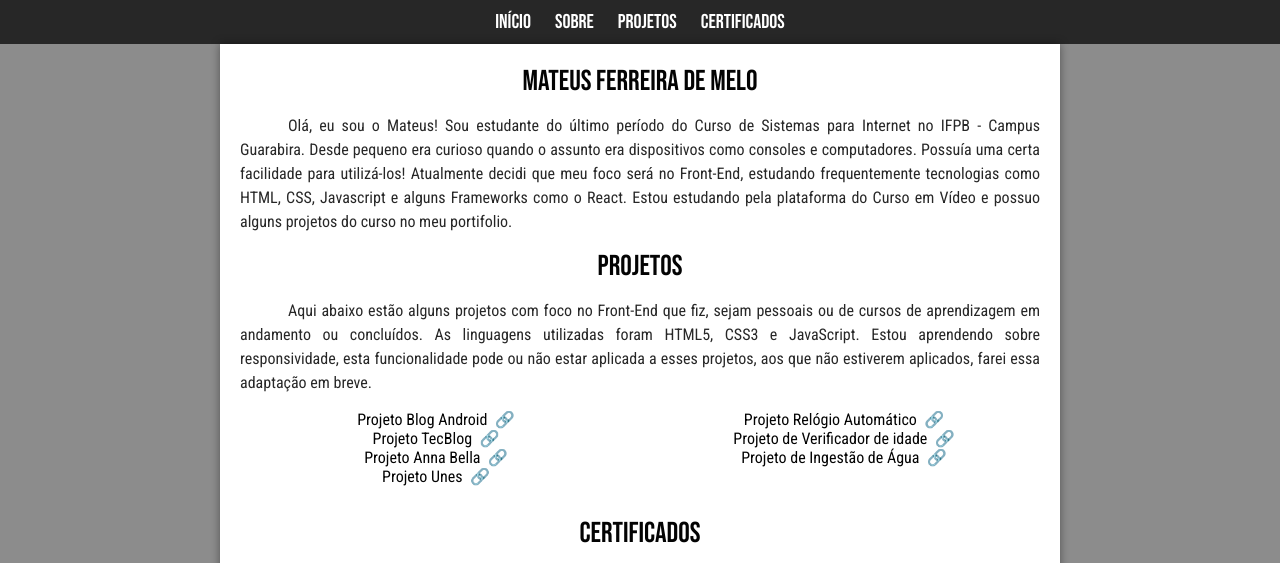
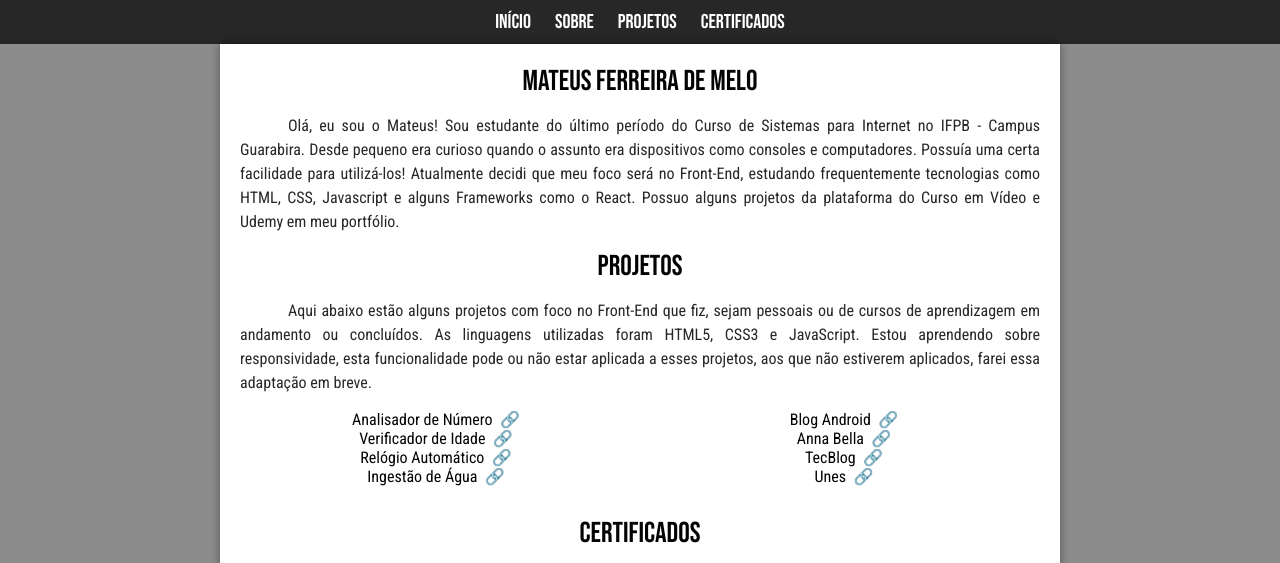
Before and after one commit to Mateusfmelo/Perfil, a plain HTML site: page index.html in a window 1280 px wide. Shown: the top 563 px of the page. Drawn offline with Linux system fonts and the light colour scheme.

Commit message:
Adicionando Projeto e alguns ajustes

```diff
--- a/index.html
+++ b/index.html
@@ -21,20 +21,21 @@
     <main>
         <div id="sobre">
             <h1>Mateus Ferreira de Melo</h1>
-            <p>Olá, eu sou o Mateus! Sou estudante do último período do Curso de Sistemas para Internet no IFPB - Campus Guarabira. Desde pequeno era curioso quando o assunto era dispositivos como consoles e computadores. Possuía uma certa facilidade para utilizá-los! Atualmente decidi que meu foco será no Front-End, estudando frequentemente tecnologias como HTML, CSS, Javascript e alguns Frameworks como o React. Estou estudando pela plataforma do Curso em Vídeo e possuo alguns projetos do curso no meu portifolio.</p>
+            <p>Olá, eu sou o Mateus! Sou estudante do último período do Curso de Sistemas para Internet no IFPB - Campus Guarabira. Desde pequeno era curioso quando o assunto era dispositivos como consoles e computadores. Possuía uma certa facilidade para utilizá-los! Atualmente decidi que meu foco será no Front-End, estudando frequentemente tecnologias como HTML, CSS, Javascript e alguns Frameworks como o React. Possuo alguns projetos da plataforma do Curso em Vídeo e Udemy em meu portfólio.</p>
         </div>
 
         <div id="projetos">
             <h2>Projetos</h2>
             <p>Aqui abaixo estão alguns projetos com foco no Front-End que fiz, sejam pessoais ou de cursos de aprendizagem em andamento ou concluídos. As linguagens utilizadas foram HTML5, CSS3 e JavaScript. Estou aprendendo sobre responsividade, esta funcionalidade pode ou não estar aplicada a esses projetos, aos que não estiverem aplicados, farei essa adaptação em breve.</p>
             <ul>
-                <li><a href="https://mateusfmelo.github.io/Projeto_Blog_Android/" target="_blank" class="externo">Projeto Blog Android</a></li>
-                <li><a href="https://mateusfmelo.github.io/Projeto-TecBlog/" target="_blank" class="externo">Projeto TecBlog</a></li>
-                <li><a href="https://mateusfmelo.github.io/Projeto-Anna-Bella/" target="_blank" class="externo">Projeto Anna Bella</a></li>
-                <li><a href="https://mateusfmelo.github.io/Projeto-Unes/" target="_blank" class="externo">Projeto Unes</a></li>
-                <li><a href="https://mateusfmelo.github.io/relogio_automatico/" target="_blank" class="externo">Projeto Relógio Automático</a></li>
-                <li><a href="https://mateusfmelo.github.io/verificador_idade/" target="_blank" class="externo">Projeto de Verificador de idade</a></li>
-                <li><a href="https://mateusfmelo.github.io/ingestao_agua/" target="_blank" class="externo">Projeto de Ingestão de Água</a></li>
+                <li><a href="https://mateusfmelo.github.io/analisador_numero/" target="_blank" class="externo">Analisador de Número</a></li>
+                <li><a href="https://mateusfmelo.github.io/verificador_idade/" target="_blank" class="externo">Verificador de Idade</a></li>
+                <li><a href="https://mateusfmelo.github.io/relogio_automatico/" target="_blank" class="externo">Relógio Automático</a></li>
+                <li><a href="https://mateusfmelo.github.io/ingestao_agua/" target="_blank" class="externo">Ingestão de Água</a></li>
+                <li><a href="https://mateusfmelo.github.io/Projeto_Blog_Android/" target="_blank" class="externo">Blog Android</a></li>
+                <li><a href="https://mateusfmelo.github.io/Projeto-Anna-Bella/" target="_blank" class="externo">Anna Bella</a></li>
+                <li><a href="https://mateusfmelo.github.io/Projeto-TecBlog/" target="_blank" class="externo">TecBlog</a></li>
+                <li><a href="https://mateusfmelo.github.io/Projeto-Unes/" target="_blank" class="externo">Unes</a></li>
             </ul>
         </div>
 
--- a/style.css
+++ b/style.css
@@ -90,7 +90,6 @@ li > a {
     color: var(--cor5);
     text-decoration: none;
     border-radius: 5px;
-    padding: 3px;
 }
 
 a.externo::after {
```
